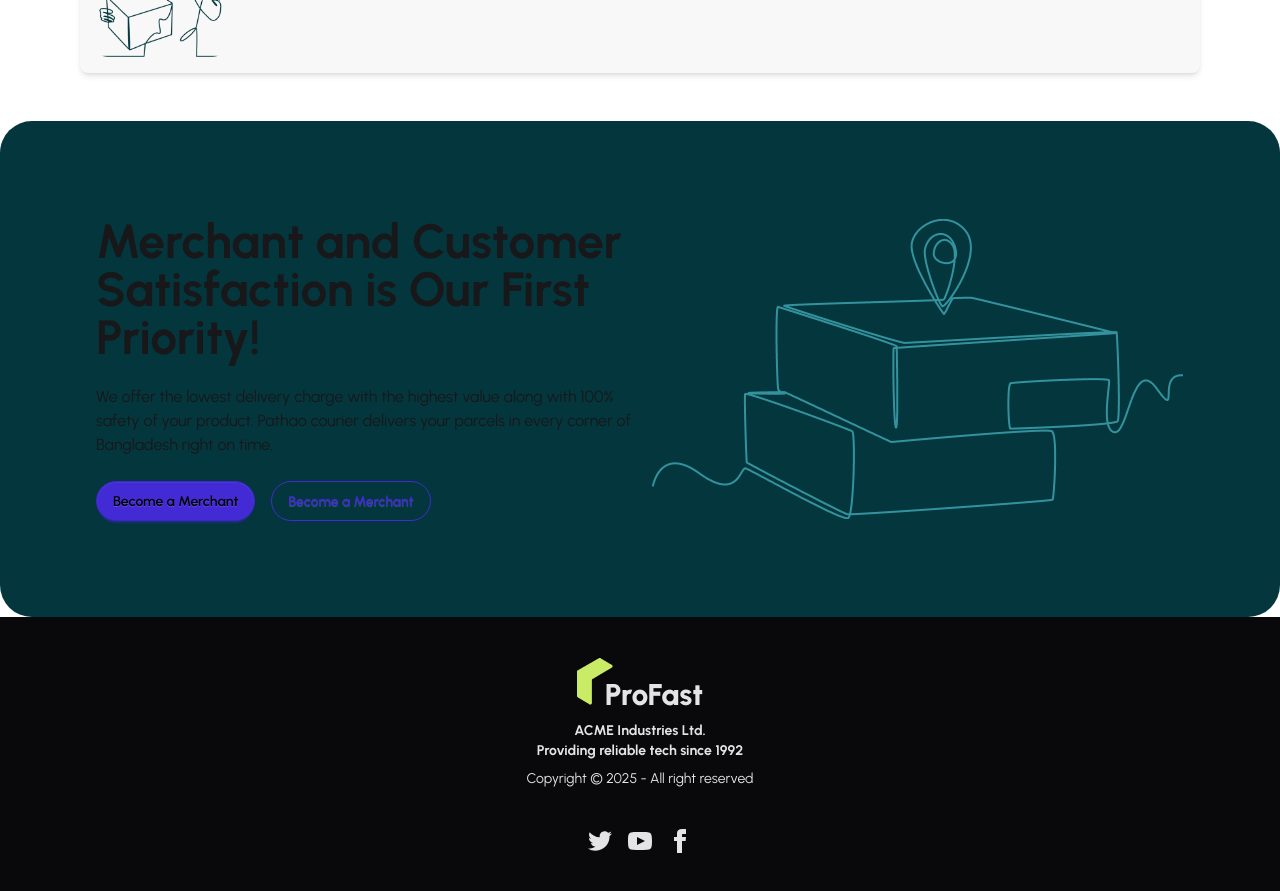
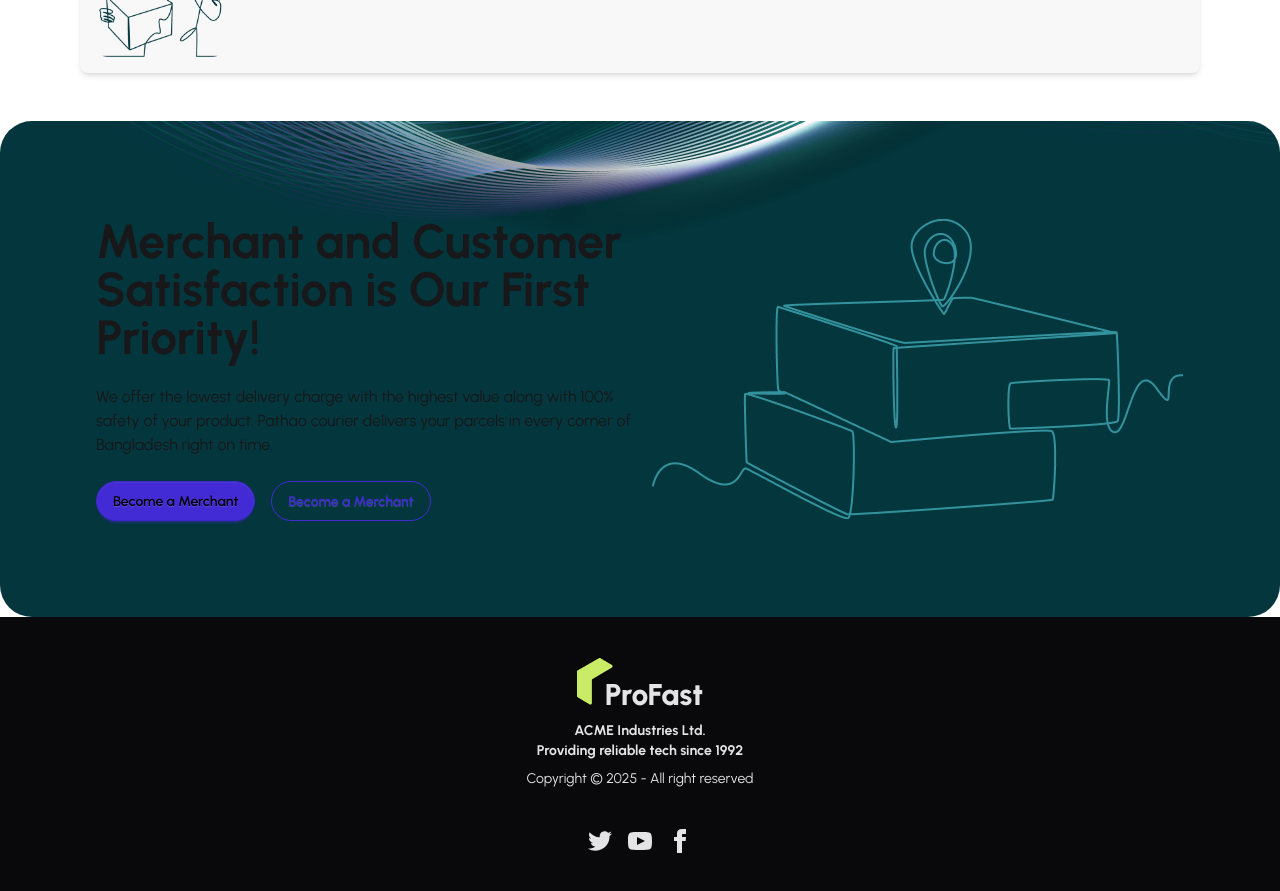
Before and after one commit to iTsRH98/zap-shift-client, a React (Vite) app: page / in a window 1280 px wide. Shown: the part 2140-3031 px from the top of the page. Built offline with nearby package versions, Linux system fonts and the light colour scheme.

Commit message:
added readme file and aos animation

```diff
--- a/src/pages/Home/BeMerchant/BeMerchant.jsx
+++ b/src/pages/Home/BeMerchant/BeMerchant.jsx
@@ -3,7 +3,10 @@ import location from "../../../assets/location-merchant.png";
 
 const BeMerchant = () => {
   return (
-    <div className="hero bg-[#03373D] p-20 rounded-4xl">
+    <div
+      data-aos="zoom-in-up"
+      className="bg-[url('assets/be-a-merchant-bg.png')] bg-no-repeat bg-[#03373D] p-20 rounded-4xl"
+    >
       <div className="hero-content flex-col lg:flex-row-reverse">
         <img src={location} />
         <div>
```
Also changed, not shown: 1 other file (tests, documents, lock files or other folders).
